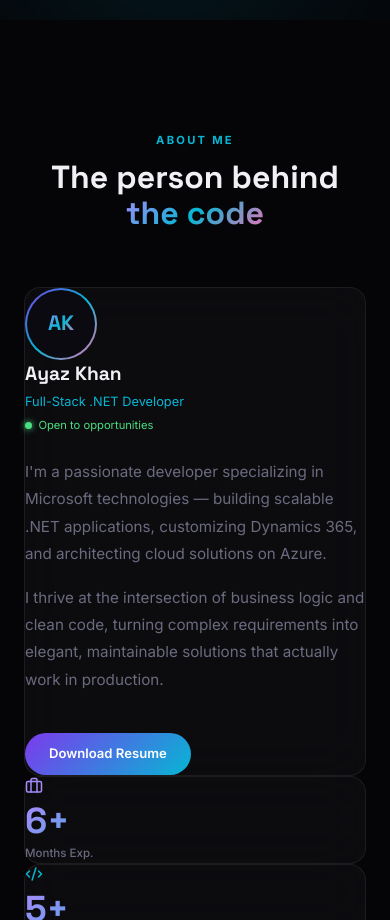
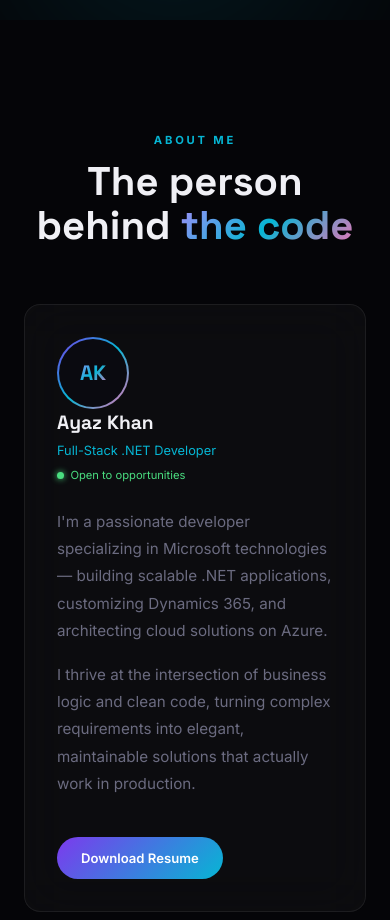
Before and after one commit to AyazKhan20/Ayaz-Portfolio, a React (Vite) app: page / in a window 390 px wide. Shown: the part 1080-2000 px from the top of the page. Built offline with nearby package versions, Linux system fonts and the light colour scheme.

Commit message:
Update lucide-react dependency to version 0.477.0; enhance CSS styles for improved layout and responsiveness

```diff
--- a/package.json
+++ b/package.json
@@ -13,7 +13,7 @@
   },
   "dependencies": {
     "framer-motion": "^12.38.0",
-    "lucide-react": "^1.7.0",
+    "lucide-react": "^0.477.0",
     "react": "^19.2.4",
     "react-dom": "^19.2.4"
   },
--- a/src/index.css
+++ b/src/index.css
@@ -322,23 +322,142 @@ body {
   pointer-events: none;
 }
 
-/* ── Section shared ── */
+/* ── Shared ── */
 .section { padding: 7rem 1.5rem; }
-.section-alt { background: var(--surface); }
-.container { max-width: 1152px; margin: 0 auto; }
+.container { max-width: 1200px; margin: 0 auto; position: relative; z-index: 10; }
+
 .section-label {
   font-size: 0.7rem;
   font-weight: 700;
-  letter-spacing: 0.2em;
+  letter-spacing: 0.25em;
   text-transform: uppercase;
   color: var(--accent2);
   margin-bottom: 0.75rem;
+  display: flex;
+  align-items: center;
+  gap: 0.5rem;
+  justify-content: center;
 }
+
 .section-title {
   font-family: 'Space Grotesk', sans-serif;
-  font-size: clamp(2rem, 5vw, 3rem);
+  font-size: clamp(2.5rem, 5vw, 4rem);
   font-weight: 900;
   line-height: 1.1;
+  text-align: center;
+}
+
+/* ── Bento Grid ── */
+.bento-grid {
+  display: grid;
+  grid-template-columns: repeat(4, 1fr);
+  grid-template-rows: auto auto;
+  gap: 1.25rem;
+  margin-top: 3.5rem;
+}
+
+.bento-card {
+  padding: 2rem;
+  position: relative;
+  overflow: hidden;
+  transition: transform 0.4s cubic-bezier(0.175, 0.885, 0.32, 1.275);
+}
+
+.bento-card:hover {
+  transform: translateY(-8px) scale(1.02);
+  border-color: rgba(124,58,237,0.3);
+  box-shadow: 0 20px 50px rgba(0,0,0,0.3);
+}
+
+.bento-bio { grid-column: span 2; grid-row: span 2; }
+.bento-stats { grid-column: span 2; }
+.bento-quote { grid-column: span 2; }
+
+.bento-stat-grid {
+  display: grid;
+  grid-template-columns: repeat(2, 1fr);
+  gap: 1rem;
+}
+
+.bento-stat {
+  text-align: center;
+  padding: 1rem;
+}
+
+.bento-stat-val {
+  display: block;
+  font-family: 'Space Grotesk', sans-serif;
+  font-size: 2.5rem;
+  font-weight: 900;
+}
+
+.bento-stat-label {
+  font-size: 0.75rem;
+  color: var(--muted);
+  text-transform: uppercase;
+  letter-spacing: 1px;
+}
+
+.bento-quote-text {
+  font-style: italic;
+  font-size: 1.1rem;
+  line-height: 1.6;
+  color: var(--text);
+  position: relative;
+  z-index: 1;
+}
+
+/* ── Testimonials ── */
+.testimonials-grid {
+  display: grid;
+  grid-template-columns: repeat(3, 1fr);
+  gap: 1.5rem;
+  margin-top: 3rem;
+}
+
+.testi-card {
+  padding: 2rem;
+  display: flex;
+  flex-direction: column;
+  gap: 1.25rem;
+}
+
+.testi-text {
+  font-size: 0.95rem;
+  line-height: 1.7;
+  color: var(--muted);
+}
+
+.testi-user {
+  display: flex;
+  align-items: center;
+  gap: 1rem;
+  margin-top: auto;
+}
+
+.testi-avatar {
+  width: 40px; height: 40px;
+  border-radius: 50%;
+  background: var(--accent);
+  display: flex;
+  align-items: center;
+  justify-content: center;
+  font-weight: 700;
+  font-size: 0.8rem;
+}
+
+.testi-name { font-weight: 700; font-size: 0.9rem; }
+.testi-role { font-size: 0.75rem; color: var(--muted); }
+
+@media (max-width: 1024px) {
+  .bento-grid { grid-template-columns: repeat(2, 1fr); }
+  .testimonials-grid { grid-template-columns: repeat(2, 1fr); }
+}
+
+@media (max-width: 640px) {
+  .bento-grid { grid-template-columns: 1fr; }
+  .bento-bio, .bento-stats, .bento-quote { grid-column: span 1; }
+  .testimonials-grid { grid-template-columns: 1fr; }
 }
 
 /* ── About ── */
```
Also changed, not shown: 1 other file (tests, documents, lock files or other folders).
